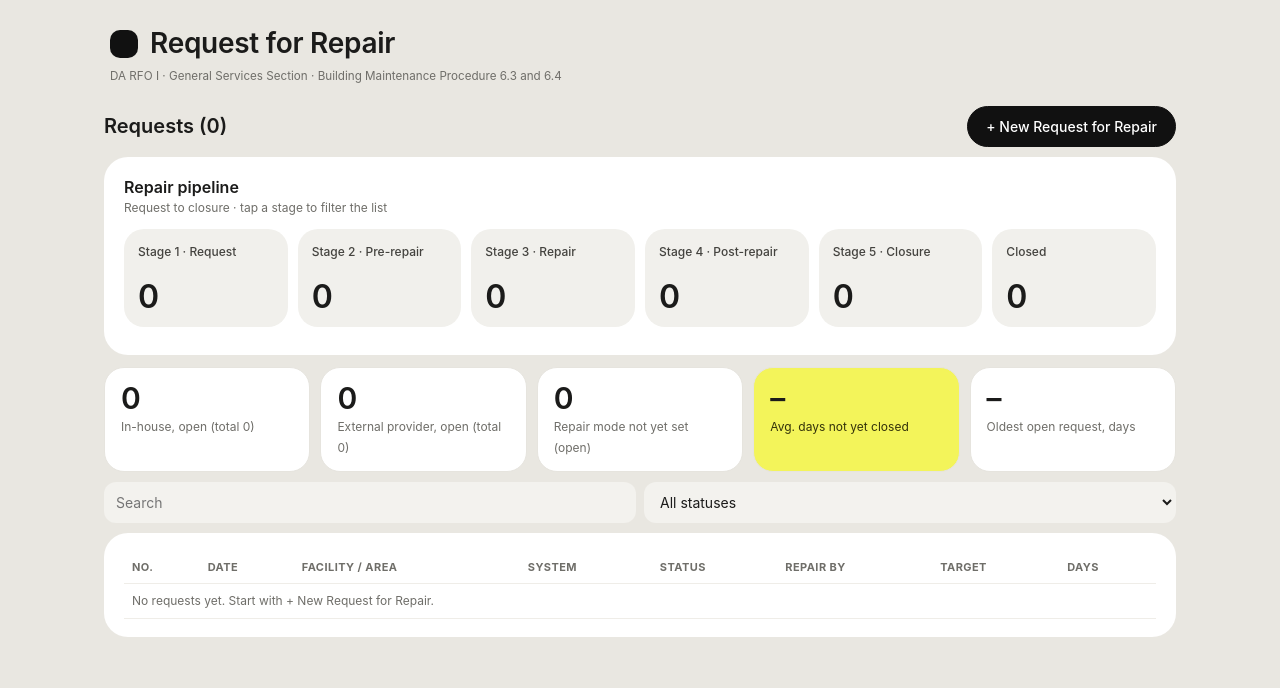
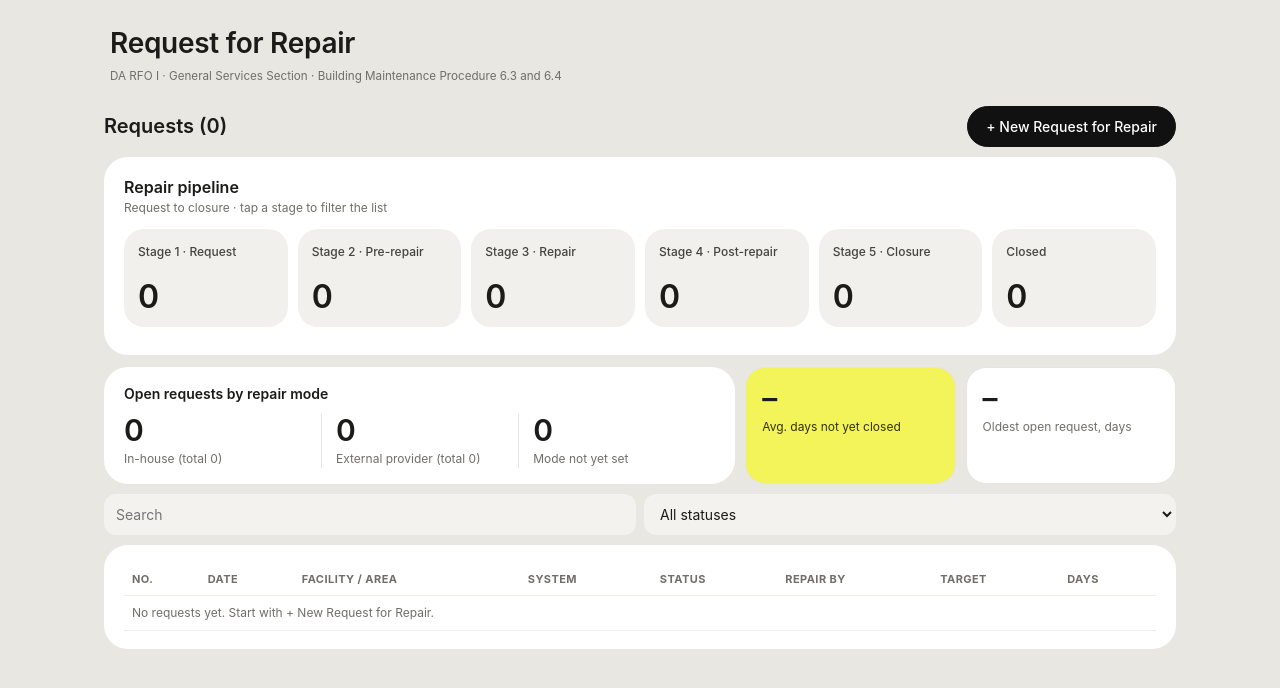
Before and after one commit to deogrivera/BuildingMaintenance, a plain HTML site: page index.html in a window 1280 px wide. Drawn offline with Linux system fonts and the light colour scheme.

Commit message:
Update index.html

```diff
--- a/index.html
+++ b/index.html
@@ -28,7 +28,7 @@ label{display:block;font-size:12px;color:var(--mu);margin:9px 0 2px}label i{colo
 @media print{header,.sp,.act,.top button,#msg,.th button,#ph,.g button.k{display:none}.pn{display:block!important}.pt{display:block}body{background:#fff;color:#000}.c{border-color:#999}}
 :root{--bg:#e9e7e1;--card:#fff;--tx:#1b1b1a;--mu:#6f6e69;--ln:#e6e4de;--ac:#111;--ac2:#f6f7bf;--ya:#f3f45a;--wa:#a8590a;--er:#b4401e;color-scheme:light}
 body{font:14px/1.5 Inter,-apple-system,"Segoe UI",Helvetica,Arial,sans-serif;background:var(--bg)}
-header{background:none;border:0;padding:22px 20px 6px;max-width:1100px;margin:0 auto}header h1{font-size:28px;font-weight:600;letter-spacing:-.01em}header h1::before{content:"";display:inline-block;width:28px;height:28px;border-radius:10px;background:#111;margin-right:12px;vertical-align:-5px}header small{display:block;margin-top:4px}
+header{background:none;border:0;padding:22px 20px 6px;max-width:1100px;margin:0 auto}header h1{font-size:28px;font-weight:600;letter-spacing:-.01em}header small{display:block;margin-top:4px}
 main{max-width:1100px}
 .c{border:0;border-radius:24px;padding:18px 20px}
 h3{color:var(--tx);font-size:16px;font-weight:600}
@@ -39,7 +39,7 @@ label{color:var(--mu);font-weight:500}
 .t{background:#eceae4;color:#111;border-radius:999px;font-weight:500}.t.u{background:#ffe3d8;color:#b4401e}.t.o{background:#fff1b8;color:#7a5200}
 th{text-transform:uppercase;letter-spacing:.04em;font-size:11px}tr.r:hover{background:#f6f5f0}td,th{border-bottom-color:#efede8}
 .g{gap:10px}button.k{border:0;background:#f1f0ec;border-radius:20px;padding:14px;display:flex;flex-direction:column-reverse;justify-content:space-between;gap:10px;min-height:98px}button.k b{font-size:32px;font-weight:600;line-height:1}button.k span{font-size:12px;color:#44433f}button.k.on{background:var(--ya);border:0}
-div.k{background:#fff;border-radius:20px;padding:14px 16px}div.k b{font-size:30px;font-weight:600;line-height:1.1}.c+.g>.k:nth-child(4){background:var(--ya)}.c+.g>.k:nth-child(4) span{color:#33320a}
+div.k{background:#fff;border-radius:20px;padding:14px 16px}div.k b{font-size:30px;font-weight:600;line-height:1.1}.g2>.k:nth-child(2){background:var(--ya)}.g2>.k:nth-child(2) span{color:#33320a}.grp{margin:0;padding:16px 20px}.grp h4{margin:0 0 10px;font-size:14px;font-weight:600}.trio{display:grid;grid-template-columns:repeat(3,1fr)}.trio>div{padding:0 14px;border-left:1px solid var(--ln)}.trio>div:first-child{padding-left:0;border:0}.trio b{display:block;font-size:30px;font-weight:600;line-height:1.1}.trio span{color:var(--mu);font-size:12px}.g.g2{grid-template-columns:3fr 1fr 1fr}@media(max-width:720px){.g.g2{grid-template-columns:1fr 1fr}.g2 .grp{grid-column:1/-1}}
 .cg h4{color:var(--tx);font-size:14px;font-weight:600}.br .tr{background:#efede8}
 .top h2{font-size:20px;font-weight:600}td:nth-child(-n+2){white-space:nowrap}.pn.c b{font-size:16px}
 </style></head><body>
@@ -79,7 +79,7 @@ function age(r){return r.dReq?Math.max(0,dd(r.dReq,r.dClose||today())):0}
 function stg(r){if(done2(r,4))return 5;if(r.res==="Not satisfactory")return 2;var i=0;while(i<4&&done2(r,i))i++;return i}
 function dash(){var cn=[0,0,0,0,0,0],o=[],mo={i:[0,0],e:[0,0],n:0};R.forEach(function(r){var s=stg(r),m=r.mode||"",k=m.indexOf("In-house")===0?"i":m.indexOf("External")===0?"e":"n";cn[s]++;if(s<5)o.push(r);if(k==="n"){if(s<5)mo.n++}else{mo[k][1]++;if(s<5)mo[k][0]++}});
 var av=o.length?(o.reduce(function(a,r){return a+age(r)},0)/o.length).toFixed(1):"–",old=o.slice().sort(function(a,b){return age(b)-age(a)})[0];
-return'<div class="c"><h3 style="margin:0">Repair pipeline</h3><div class="m" style="margin-bottom:12px">Request to closure · tap a stage to filter the list</div><div class="g">'+["Stage 1 · Request","Stage 2 · Pre-repair","Stage 3 · Repair","Stage 4 · Post-repair","Stage 5 · Closure","Closed"].map(function(n,i){return'<button class="k'+(flt.t===i?" on":"")+'" data-st="'+i+'"><b>'+cn[i]+"</b><span>"+n+"</span></button>"}).join("")+'</div></div><div class="g"><div class="k"><b>'+mo.i[0]+'</b><span>In-house, open (total '+mo.i[1]+')</span></div><div class="k"><b>'+mo.e[0]+'</b><span>External provider, open (total '+mo.e[1]+')</span></div><div class="k"><b>'+mo.n+'</b><span>Repair mode not yet set (open)</span></div><div class="k"><b>'+av+'</b><span>Avg. days not yet closed</span></div><div class="k"><b>'+(old?age(old):"–")+'</b><span>Oldest open request, days'+(old?" ("+esc(old.no)+")":"")+"</span></div></div>"+(flt.t!=null?'<p class="m">Showing requests in the selected stage. Tap the highlighted card again to show all.</p>':"")}
+return'<div class="c"><h3 style="margin:0">Repair pipeline</h3><div class="m" style="margin-bottom:12px">Request to closure · tap a stage to filter the list</div><div class="g">'+["Stage 1 · Request","Stage 2 · Pre-repair","Stage 3 · Repair","Stage 4 · Post-repair","Stage 5 · Closure","Closed"].map(function(n,i){return'<button class="k'+(flt.t===i?" on":"")+'" data-st="'+i+'"><b>'+cn[i]+"</b><span>"+n+"</span></button>"}).join("")+'</div></div><div class="g g2"><div class="c grp"><h4>Open requests by repair mode</h4><div class="trio"><div><b>'+mo.i[0]+'</b><span>In-house (total '+mo.i[1]+')</span></div><div><b>'+mo.e[0]+'</b><span>External provider (total '+mo.e[1]+')</span></div><div><b>'+mo.n+'</b><span>Mode not yet set</span></div></div></div><div class="k"><b>'+av+'</b><span>Avg. days not yet closed</span></div><div class="k"><b>'+(old?age(old):"–")+'</b><span>Oldest open request, days'+(old?" ("+esc(old.no)+")":"")+"</span></div></div>"+(flt.t!=null?'<p class="m">Showing requests in the selected stage. Tap the highlighted card again to show all.</p>':"")}
 function ph(r){return'<div style="margin-top:10px"><label>Photos of the defect (up to 2)</label><input type="file" id="ph" accept="image/*" multiple><div class="th">'+(r.photos||[]).map(function(p,i){return'<div><img src="'+p+'" alt="Defect photo '+(i+1)+'"><button data-rm="'+i+'" title="Remove">×</button></div>'}).join("")+'</div><div class="m">Photos are resized to keep the request small. Save the stage to keep them.</div></div>'}
 function shrink(f){return new Promise(function(res,rej){var im=new Image(),u=URL.createObjectURL(f);im.onload=function(){var k=Math.min(1,720/Math.max(im.width,im.height)),c=document.createElement("canvas");c.width=Math.round(im.width*k);c.height=Math.round(im.height*k);c.getContext("2d").drawImage(im,0,0,c.width,c.height);URL.revokeObjectURL(u);res(c.toDataURL("image/jpeg",.6))};im.onerror=rej;im.src=u})}
 async function addPh(fs){collect();cur.photos=cur.photos||[];ok=true;msg="";for(var i=0;i<fs.length;i++){if(cur.photos.length>=2){ok=false;msg="Only 2 photos can be attached.";break}try{var d=await shrink(fs[i]);if(cur.photos.concat(d).join("").length>190000){ok=false;msg="That photo is too large. Try a smaller one.";break}cur.photos.push(d)}catch(x){ok=false;msg="Could not read that photo.";break}}render()}
```
